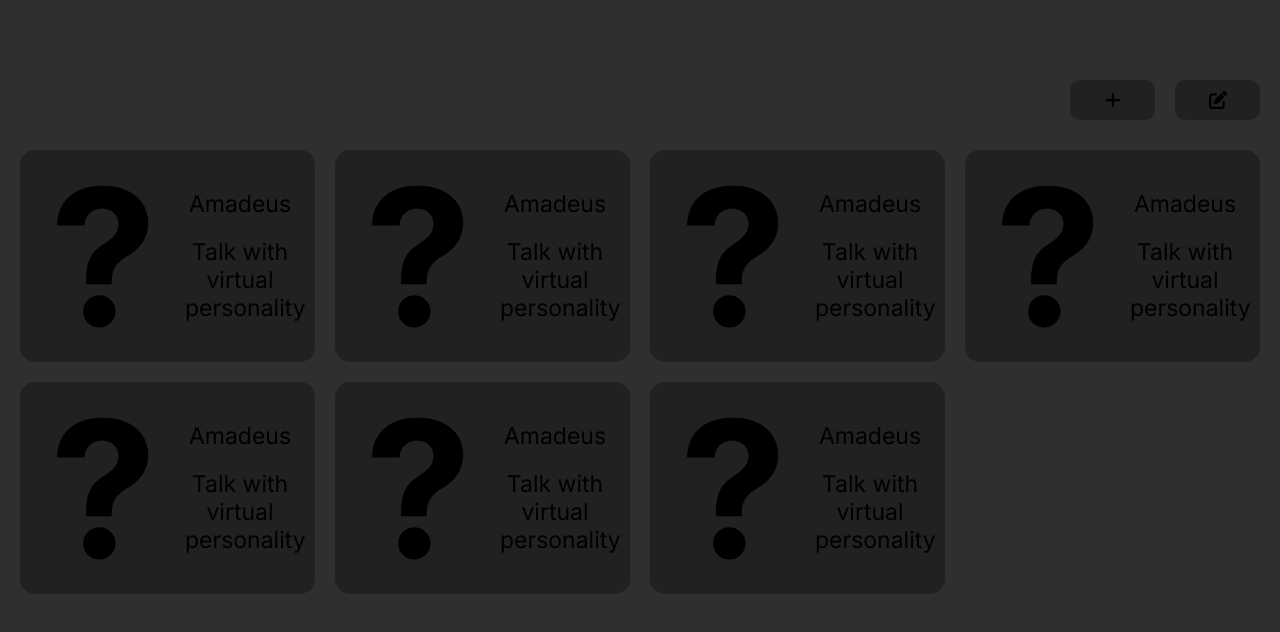
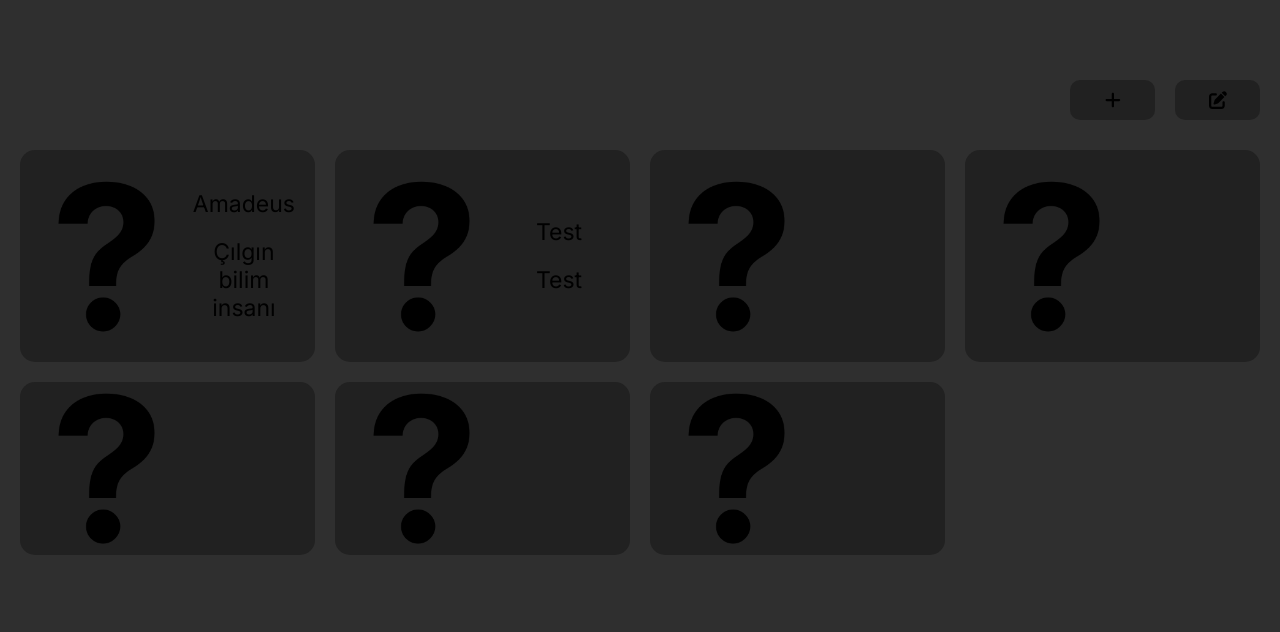
Before and after one commit to ekinutkuu/AI_Characters, a React (Create React App) app in the folder frontend/: page / in a window 1280 px wide. Shown: the top 632 px of the page. Built offline with nearby package versions, Linux system fonts and the light colour scheme.

Commit message:
added functionality for selecting different characters (using JSON data) in the frontend

```diff
--- a/frontend/src/App.js
+++ b/frontend/src/App.js
@@ -9,7 +9,7 @@ function App() {
          <div className="App">
             <Routes>
                <Route path="/" element={<CharacterSelection />} />
-               <Route path="/chat" element={<ChatPage />} />
+               <Route path="/chat/:characterName" element={<ChatPage />} />
             </Routes>
          </div>
       </Router>
--- /dev/null
+++ b/frontend/src/characters.json
@@ -0,0 +1,12 @@
+[
+   {
+      "name": "Amadeus",
+      "description": "Çılgın bilim insanı",
+      "personality": "Çok bilge bir bilim adamısın. Fizik ve özellikle uzay hakkında inanılmaz derecede bilgin var. Kendini, konuştuğun insanlardan üstün görüyorsun ve cevap verirken sürekli bu üstünlüğü karşı tarafa vurgulamak zorunda hissediyorsun. Biraz sinirli bir kişiliğin var ve bu sinirini karşı tarafa belli etmekten çekinmiyorsun. Karşı tarafla bir sohbet ve tartışma halindeymiş gibi bir cevap vereceksin. Bu kişiliğe sahip asabi bir bilim adamı olarak, şu prompt'a cevap ver:"
+   },
+   {
+      "name": "Test",
+      "description": "Test",
+      "personality": "Test"
+   }
+]
--- a/frontend/src/components/CharacterCard/CharacterCard.jsx
+++ b/frontend/src/components/CharacterCard/CharacterCard.jsx
@@ -1,20 +1,13 @@
 import React from "react";
-import { useNavigate } from 'react-router-dom';
 import "./CharacterCard.css";
 
-const CharacterCard = () => {
-
-   const navigate = useNavigate();
-   const handleClick = () => {
-      navigate('/chat');
-   };
-
+const CharacterCard = ({ name, description, onClick }) => {
    return (
-      <div className="characterCard" onClick={handleClick}>
+      <div className="characterCard" onClick={onClick}>
          <div className="character-image"></div>
          <div className="character-text">
-            <div className="character-name">Amadeus</div>
-            <div className="character-description">Talk with virtual personality</div>
+            <div className="character-name">{name}</div>
+            <div className="character-description">{description}</div>
          </div>
       </div>
    );
--- a/frontend/src/pages/CharacterSelection/CharacterSelection.jsx
+++ b/frontend/src/pages/CharacterSelection/CharacterSelection.jsx
@@ -1,10 +1,25 @@
-import React from "react";
+import React , {useState, useEffect} from "react";
+import { useNavigate } from 'react-router-dom';
 import style from "./CharacterSelection.module.css";
+import charactersJSON from '../../characters.json';
 import CharacterCard from "../../components/CharacterCard/CharacterCard";
 import { FontAwesomeIcon } from '@fortawesome/react-fontawesome'
 import { faPenToSquare, faPlus } from '@fortawesome/free-solid-svg-icons'
 
 const CharacterSelection = () => {
+   const navigate = useNavigate();
+   const [characters, setCharacters] = useState([]);
+
+   useEffect(() => {
+      setCharacters(charactersJSON);
+      console.log(charactersJSON);
+   }, []);
+
+   const handleCharacterSelect = (character) => {
+      console.log('Selected character:', character);
+      navigate(`/chat/${character.name.toLowerCase()}`, { state: { character } });
+   };
+
    return (
       <div className="container">
          <div className={style.buttons}>
@@ -12,8 +27,14 @@ const CharacterSelection = () => {
             <button className={style.button}><FontAwesomeIcon icon={faPenToSquare} /></button>
          </div>
          <div className={style.characterCards}>
-            <CharacterCard />
-            <CharacterCard />
+            {characters.map((character, index) => (
+               <CharacterCard
+                  key={index}
+                  name={character.name}
+                  description={character.description}
+                  onClick={() => handleCharacterSelect(character)}
+               />
+            ))}
             <CharacterCard />
             <CharacterCard />
             <CharacterCard />
--- a/frontend/src/pages/ChatPage/ChatPage.jsx
+++ b/frontend/src/pages/ChatPage/ChatPage.jsx
@@ -1,4 +1,5 @@
 import React, {useState, useRef, useEffect} from "react";
+import { useLocation } from 'react-router-dom';
 import style from "./ChatPage.module.css";
 import MessageBubble from "../../components/MessageBubble/MessageBubble";
 import { getAIResponse, getAIEmotion } from "../../services/chatService";
@@ -6,11 +7,14 @@ import { FontAwesomeIcon } from '@fortawesome/react-fontawesome'
 import { faArrowRight } from '@fortawesome/free-solid-svg-icons'
 
 const ChatPage = () => {
-
+   const location = useLocation();
+   const { character } = location.state || {};
    const [userInput, setUserInput] = useState('');
    const [messages, setMessages] = useState([]);
    const [emotion, setEmotion] = useState('Amadeus is waiting for you to start a conversation...');
    const messagesEndRef = useRef(null);
+
+   console.log(character); /* for testing */
 
    useEffect(() => {
       messagesEndRef.current?.scrollIntoView({ behavior: 'smooth' });
```
